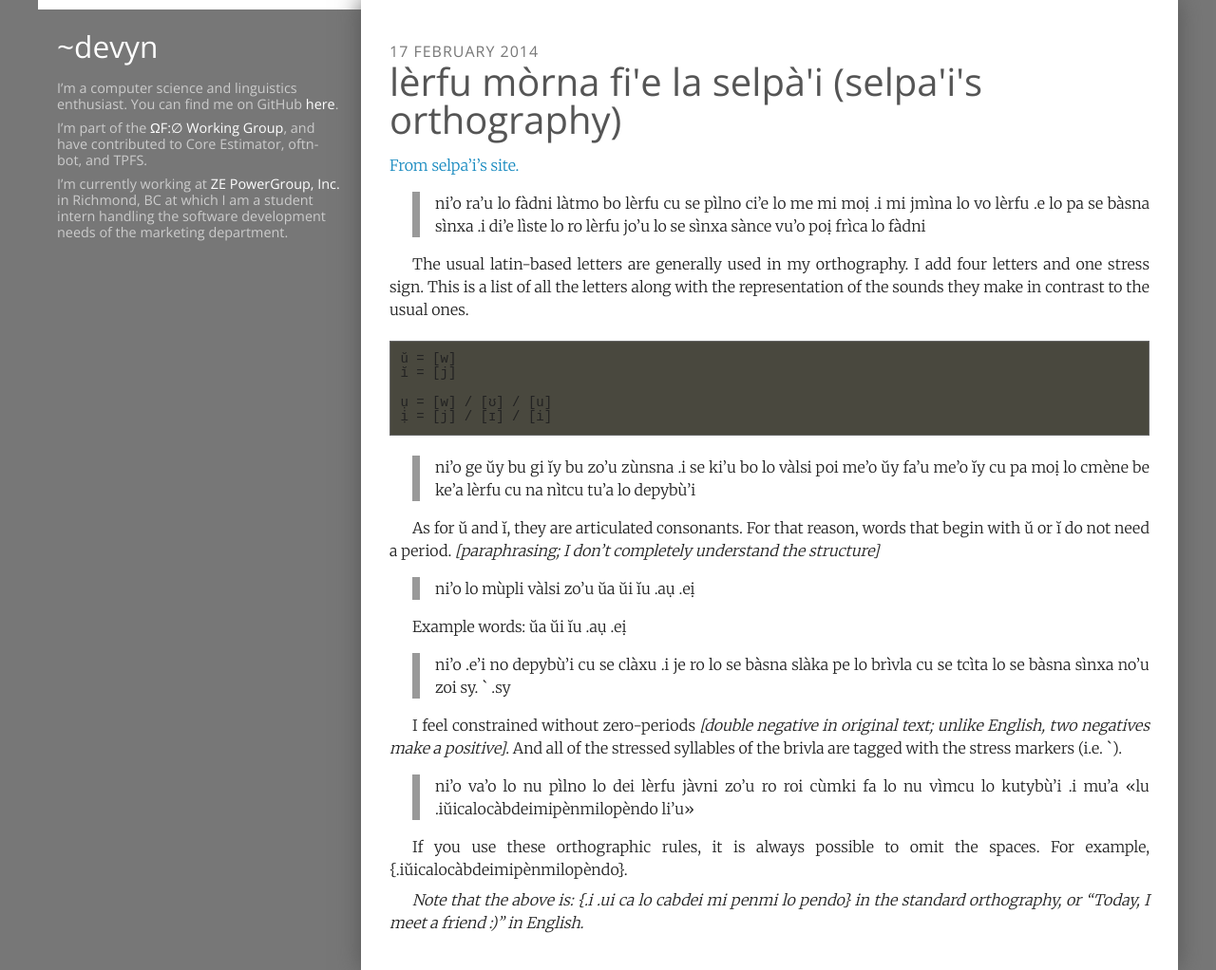
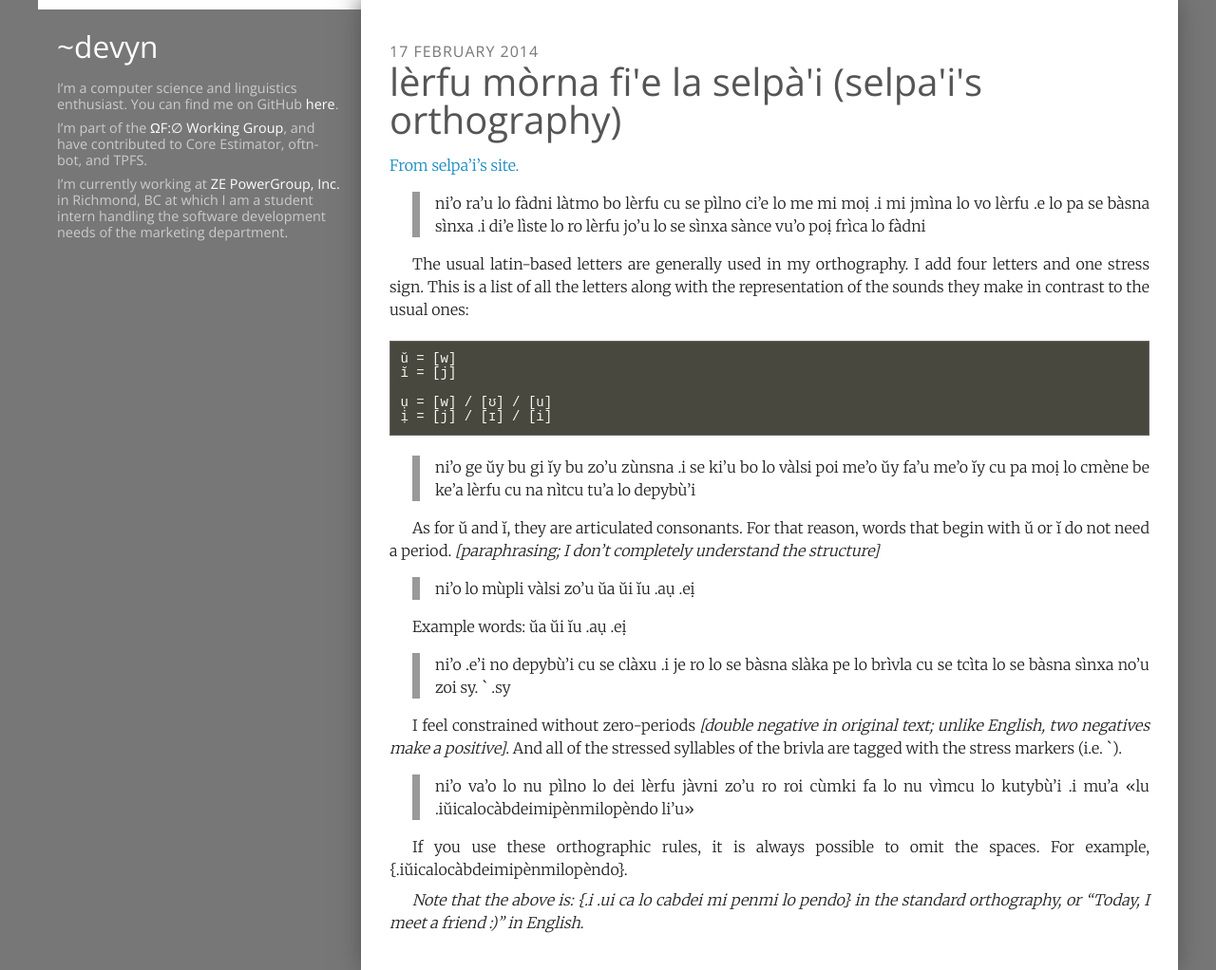
Before and after one commit to devyn/devyn.github.io, a Jekyll site: the page built from _posts/2014-02-17-selpahi-s-orthography.md, in a window 1280 px wide. Shown: the whole page at 95% size. Built offline with Jekyll 4.4.1, drawn with Linux system fonts in a browser that asks for light colours; some web fonts are replaced.

Commit message:
Fix bugs

```diff
--- a/_posts/2014-02-17-selpahi-s-orthography.md
+++ b/_posts/2014-02-17-selpahi-s-orthography.md
@@ -12,7 +12,7 @@ layout: post
 
 The usual latin-based letters are generally used in my orthography. I add four
 letters and one stress sign. This is a list of all the letters along with the
-representation of the sounds they make in contrast to the usual ones.
+representation of the sounds they make in contrast to the usual ones:
 
     ŭ = [w]
     ĭ = [j]
@@ -42,7 +42,7 @@ syllables of the brivla are tagged with the stress markers (i.e. \`).
 > kutybù'i .i mu'a «lu .iŭicalocàbdeimipènmilopèndo li'u»
 
 If you use these orthographic rules, it is always possible to omit the spaces.
-For example, {.iŭicalocàbdeimipènmilopèndo}.
+For example, \{.iŭicalocàbdeimipènmilopèndo\}.
 
-*Note that the above is: {.i .ui ca lo cabdei mi penmi lo pendo} in the
+*Note that the above is: \{.i .ui ca lo cabdei mi penmi lo pendo\} in the
 standard orthography, or "Today, I meet a friend :)" in English.*
--- a/stylesheets/document.css
+++ b/stylesheets/document.css
@@ -296,7 +296,8 @@ body {
   color: #ffffff; }
 
 pre, code {
-  font-family: "Droid Sans Mono", monospace; }
+  font-family: "Droid Sans Mono", monospace;
+  color: #f8f8f2; }
 
 pre {
   margin: 1.5em 0;
--- a/stylesheets/scss/document.scss
+++ b/stylesheets/scss/document.scss
@@ -19,6 +19,7 @@ body {
 
 pre, code {
   font-family: $monospace-font;
+  color: #f8f8f2;
 }
 
 pre {
```
